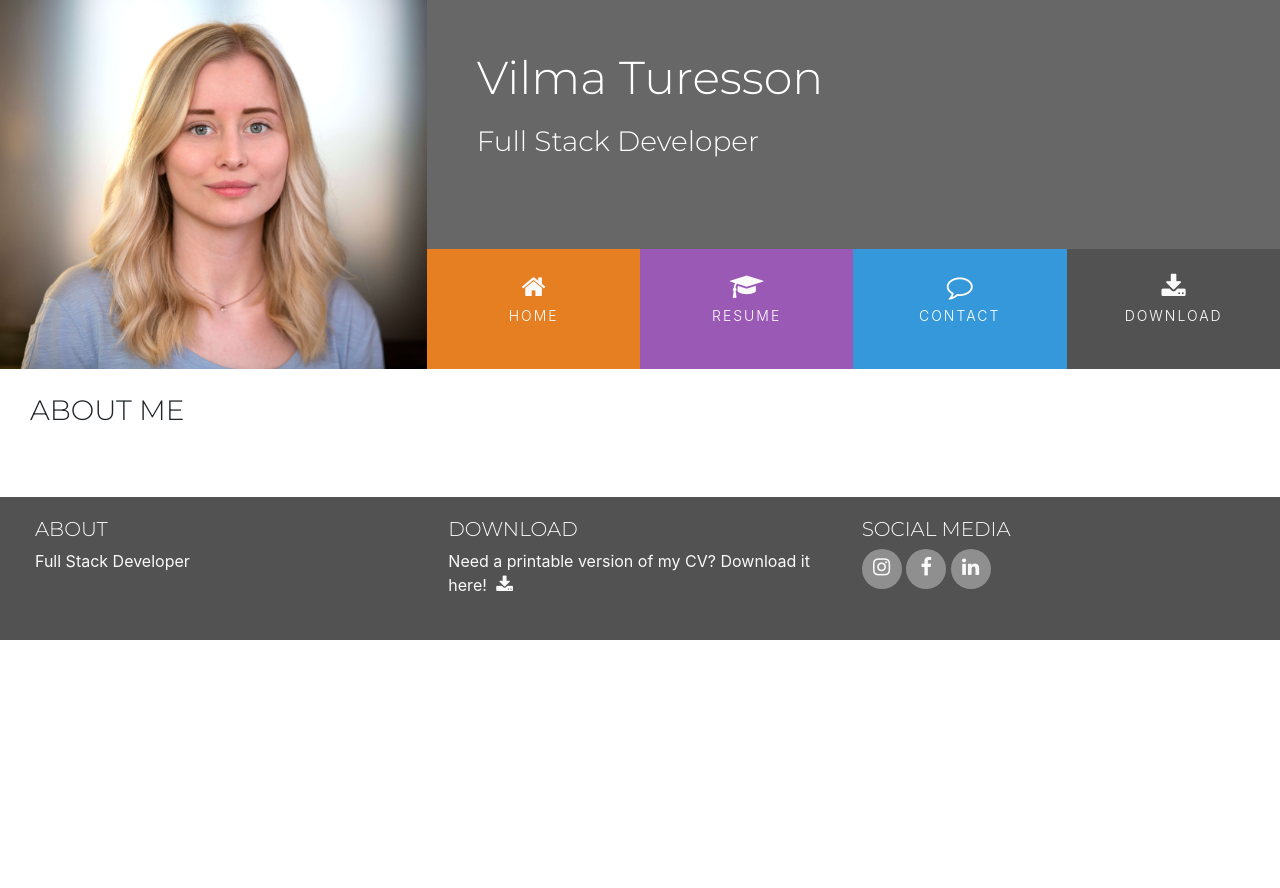
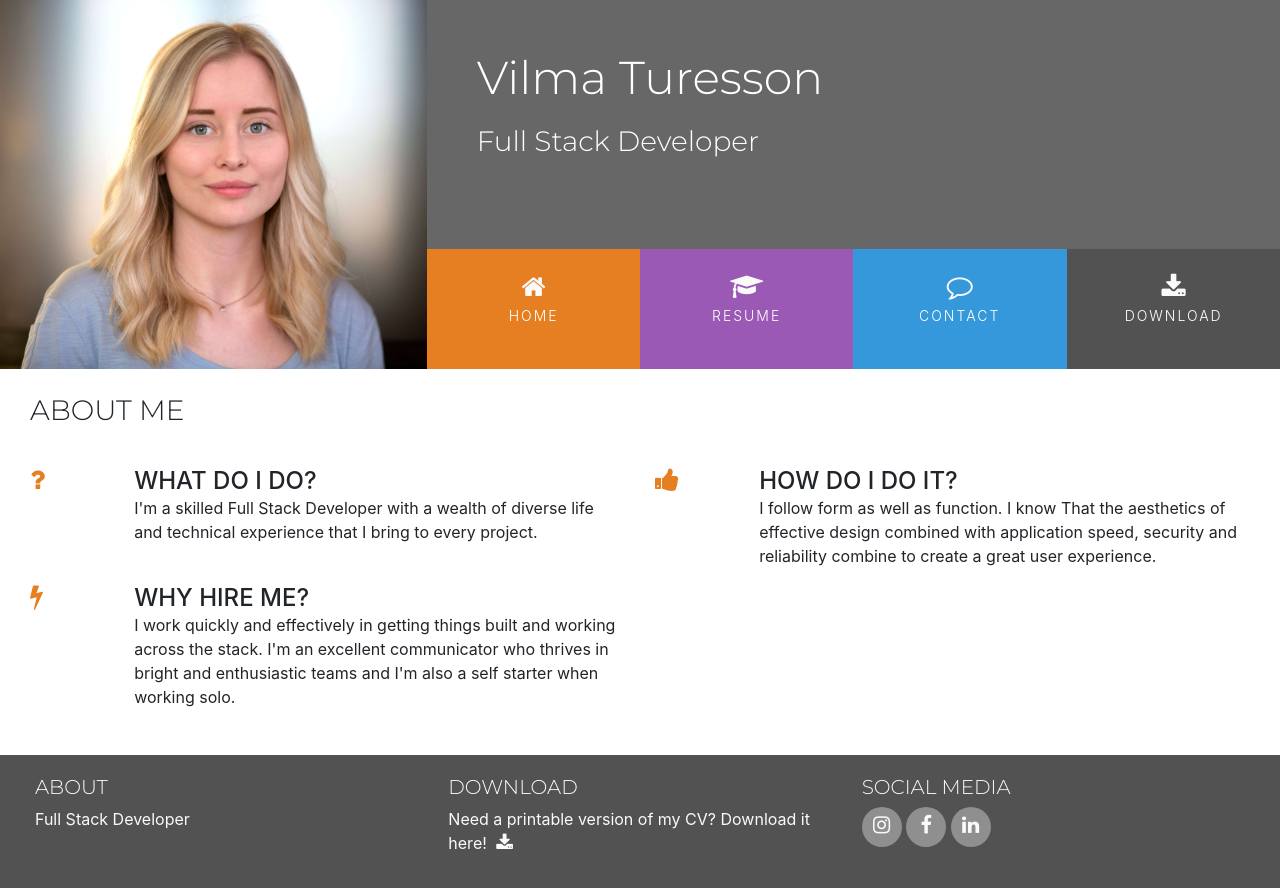
Before and after one commit to VilmaTuresson/Resume, a plain HTML site: page index.html in a window 1280 px wide. Before the commit the page ends 800 px from the top, so only its background shows below. Drawn offline with nearby package versions, Linux system fonts and the light colour scheme.

Commit message:
finish index page

```diff
--- a/assets/css/style.css
+++ b/assets/css/style.css
@@ -212,3 +212,14 @@ footer {
 #footer-details {
     padding: 20px;
 }
+
+/* ----------------------------------------- Three reasons */
+
+.three-reasons-icon {
+    font-size: 26px;
+    color: #E67E22;
+}
+
+.three-reasons-heading {
+    margin-bottom: 15px;
+}
--- a/index.html
+++ b/index.html
@@ -59,6 +59,54 @@
                         <h3 class="section-heading uppercase">About Me</h3>
                     </div>
                 </div>
+                <div class="row">
+
+                    <div class="col-10 offset-1 offset-sm-0 col-sm-4 col-md-6">
+                        <div class="row">
+                            <div class="col-2">
+                                <i class="three-reasons-icon fa fa-question" aria-hidden="true"></i>
+                            </div>
+                            <div class="col-10">
+                                <h4 class="thee-reasons-heading uppercase">What do I do?</h4>
+                                <p>
+                                    I'm a skilled Full Stack Developer with a wealth of diverse
+                                    life and technical experience that I bring to every project.
+                                </p>
+                            </div>
+                        </div>
+                    </div>
+                    <div class="col-10 offset-1 offset-sm-0 col-sm-4 col-md-6">
+                        <div class="row">
+                            <div class="col-2">
+                                <i class="three-reasons-icon fa fa-thumbs-up" aria-hidden="true"></i>
+                            </div>
+                            <div class="col-10">
+                                <h4 class="thee-reasons-heading uppercase">How do I do it?</h4>
+                                <p>
+                                    I follow form as well as function. I know That the aesthetics of effective
+                                    design combined with application speed, security and reliability combine to
+                                    create a great user experience.
+                                </p>
+                            </div>
+                        </div>
+                    </div>
+                    <div class="col-10 offset-1 offset-sm-0 col-sm-4 col-md-6">
+                        <div class="row">
+                            <div class="col-2">
+                                <i class="three-reasons-icon fa fa-bolt" aria-hidden="true"></i>
+                            </div>
+                            <div class="col-10">
+                                <h4 class="thee-reasons-heading uppercase">Why hire me?</h4>
+                                <p>
+                                    I work quickly and effectively in getting things built and working across the stack.
+                                    I'm an excellent communicator who thrives in bright and enthusiastic teams and I'm
+                                    also a self starter when working solo.
+                                </p>
+                            </div>
+                        </div>
+                    </div>
+
+                </div>
             </div>
         </div>
     </section>
```
